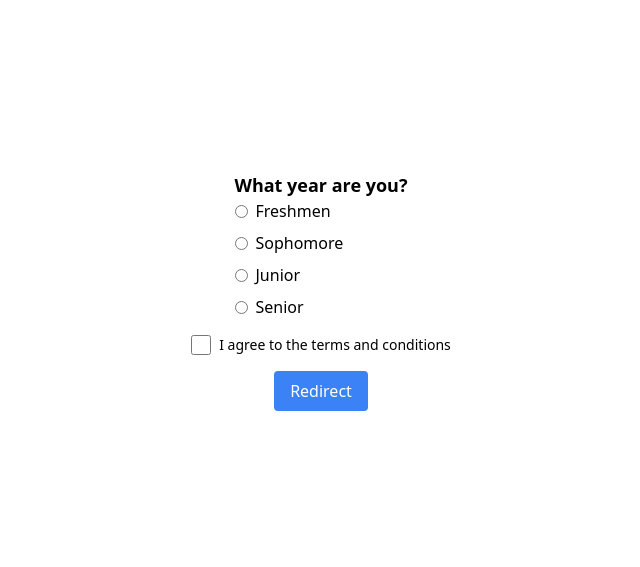
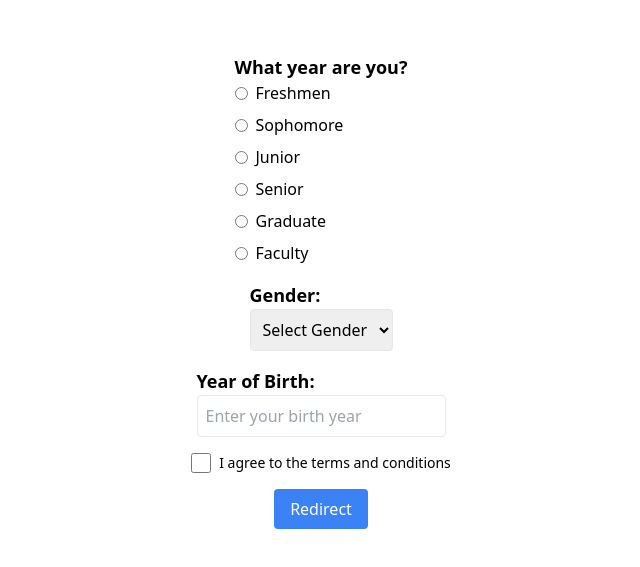
Before and after one commit to KhanhKhuat1504/csds393_project, a Next.js app: page /components/Create in a window 1280 px wide. Shown: the part 109-676 px from the top of the page, without its empty margins (319-959 px from the left). Built offline with nearby package versions, Linux system fonts and the light colour scheme.

Commit message:
Update Create.tsx

```diff
--- a/src/pages/components/Create.tsx
+++ b/src/pages/components/Create.tsx
@@ -3,17 +3,19 @@ import { useRouter } from "next/navigation";
 import Checkbox from "./ui/checkbox";
 import Button from "./ui/button";
 
-function generateRandomString(length: number): string {
+function generateRandomString(length:number): string {
     const characters = 'ABCDEFGHIJKLMNOPQRSTUVWXYZabcdefghijklmnopqrstuvwxyz0123456789';
     let result = '';
     for (let i = 0; i < length; i++) {
       result += characters.charAt(Math.floor(Math.random() * characters.length));
     }
     return result;
-  }
+}
 
 export default function Home() {
     const [isChecked, setIsChecked] = useState(false);
+    const [gender, setGender] = useState("");
+    const [birthYear, setBirthYear] = useState("");
     const router = useRouter();
 
     const handleRedirect = async () => {
@@ -34,7 +36,8 @@ export default function Home() {
                     email: `user${randomId}@example.com`,
                     first_name: `User${randomId}`,
                     last_name: `Test`,
-                    gender: "male",
+                    gender,
+                    birthYear,
                 }),
             });
 
@@ -50,27 +53,51 @@ export default function Home() {
         }
     };
 
-
     return (
         <main className="flex min-h-screen flex-col items-center justify-center p-24">
             {/* Multiple Choice Question */}
             <div className="mb-4">
                 <p className="text-lg font-semibold">What year are you?</p>
                 <div className="space-y-2">
-                    {["Freshmen", "Sophomore", "Junior", "Senior"].map((option) => (
+                    {["Freshmen", "Sophomore", "Junior", "Senior", "Graduate", "Faculty"].map((option) => (
                         <label key={option} className="flex items-center space-x-2">
                             <input
                                 type="radio"
                                 name="quiz"
                                 value={option}
-                                //checked={selectedOption === option}
-                                //onChange={() => setSelectedOption(option)}
                                 className="cursor-pointer"
                             />
                             <span>{option}</span>
                         </label>
                     ))}
                 </div>
+            </div>
+
+            {/* Gender Selection */}
+            <div className="mb-4">
+                <p className="text-lg font-semibold">Gender:</p>
+                <select
+                    value={gender}
+                    onChange={(e) => setGender(e.target.value)}
+                    className="border p-2 rounded"
+                >
+                    <option value="">Select Gender</option>
+                    <option value="Male">Male</option>
+                    <option value="Female">Female</option>
+                    <option value="Other">Other</option>
+                </select>
+            </div>
+
+            {/* Year of Birth Input */}
+            <div className="mb-4">
+                <p className="text-lg font-semibold">Year of Birth:</p>
+                <input
+                    type="number"
+                    value={birthYear}
+                    onChange={(e) => setBirthYear(e.target.value)}
+                    className="border p-2 rounded"
+                    placeholder="Enter your birth year"
+                />
             </div>
 
             <div className="flex items-center space-x-2 mb-4">
```
